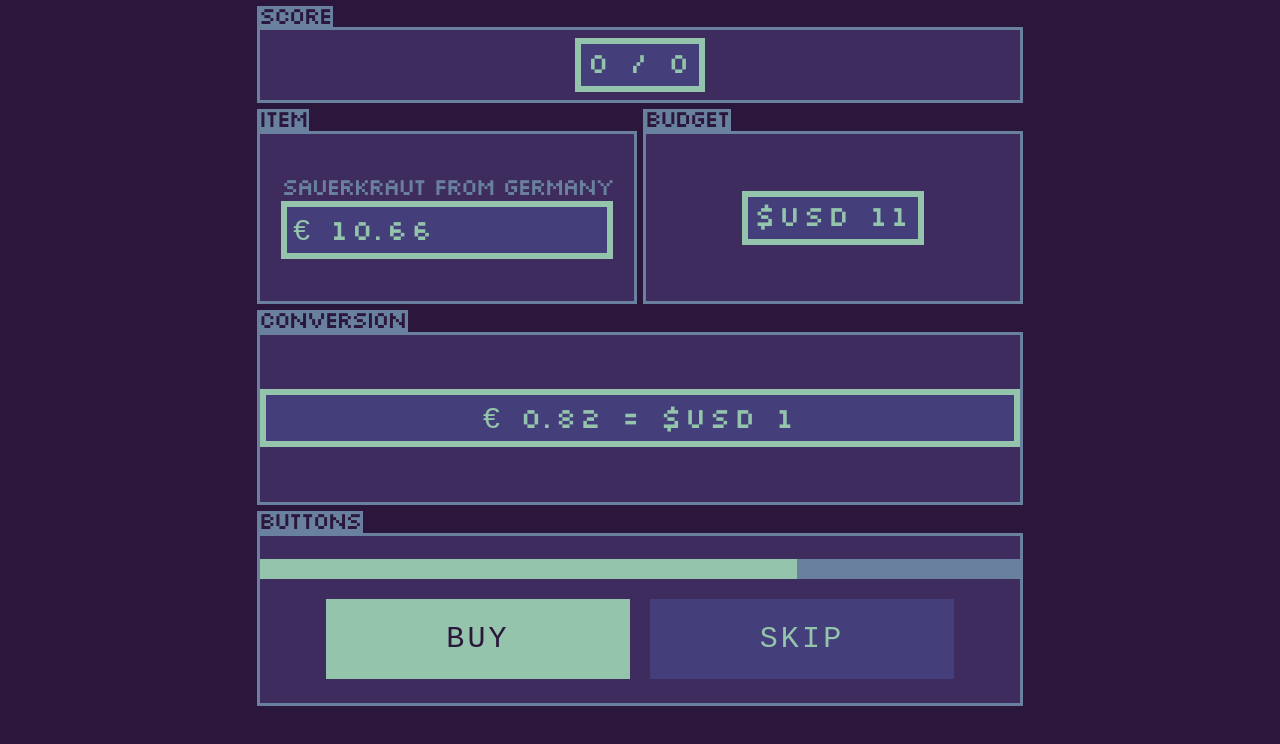
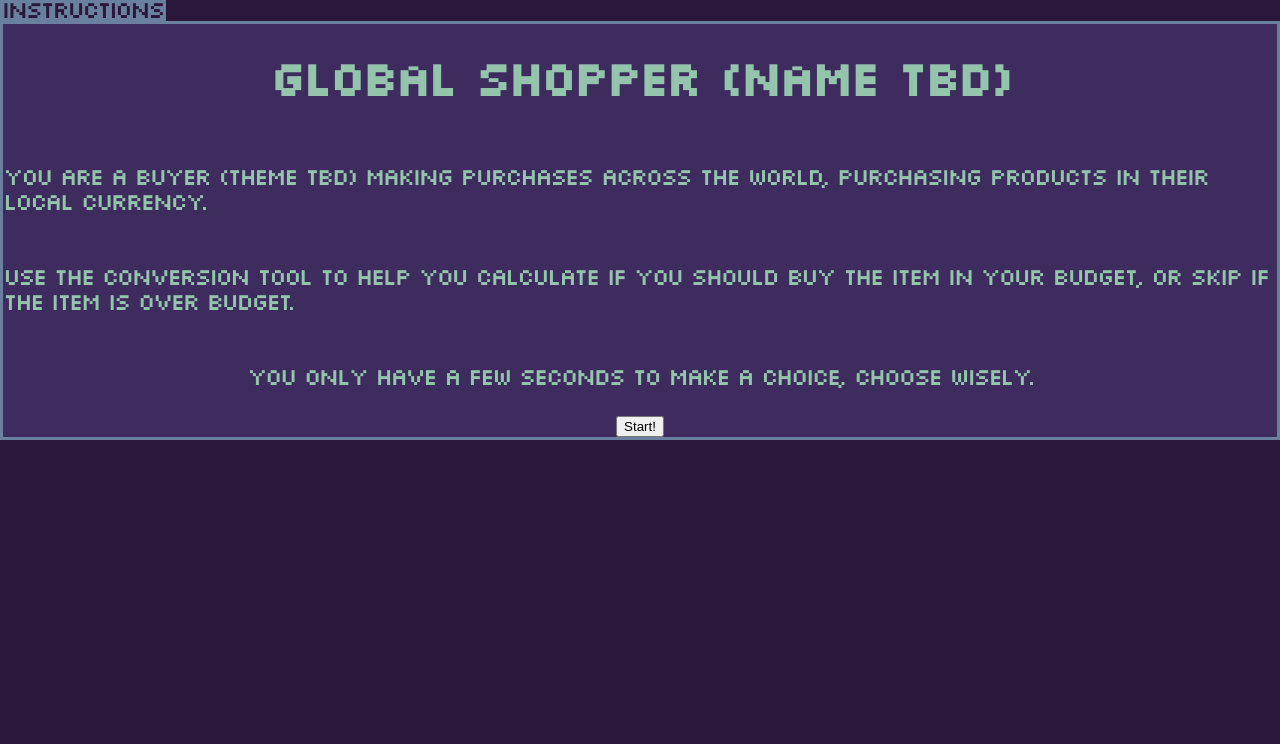
Before and after one commit to brandonchang-stripe/adaptive-pricing, a Next.js app: page /v1 in a window 1280 px wide. Shown: the top 744 px of the page. Built offline with nearby package versions, Linux system fonts and the light colour scheme; no server answers.

Commit message:
instructions

```diff
--- /dev/null
+++ b/src/app/components/StartScreen/index.tsx
@@ -0,0 +1,15 @@
+import Panel from "../Panel";
+
+type Props = {
+  onStart: () => void;
+  children?: JSX.Element;
+};
+
+export default function StartScreen({ onStart, children }: Props) {
+  return (
+    <Panel label="Instructions">
+      {children}
+      <button onClick={onStart}>Start!</button>
+    </Panel>
+  );
+}
--- a/src/app/globals.css
+++ b/src/app/globals.css
@@ -12,7 +12,7 @@
   --color-500: #69809e;
   --color-600: #94c5ac;
 
-  color: var(--color-100);
+  color: var(--color-600);
   font-size: calc(var(--pixel-size) * 8.3);
   letter-spacing: calc(var(--pixel-size) * -.95);
   font-smooth: never;
--- a/src/app/v1/page.tsx
+++ b/src/app/v1/page.tsx
@@ -1,7 +1,7 @@
 "use client";
 
-import React, { use, useEffect } from "react";
-import styles from './page.module.css'
+import React, { use, useEffect, useState } from "react";
+import styles from "./page.module.css";
 import { useAppStore } from "../store";
 import PixelContext from "../components/Context";
 import Panel from "../components/Panel";
@@ -10,16 +10,35 @@ import { ItemDisplay } from "../components/ItemDisplay";
 import Budget from "../components/Budget";
 import Decider from "../components/Decider";
 import Score from "../components/Score";
+import StartScreen from "../components/StartScreen";
 
 export default function Home() {
-  const chooseRandomItem = useAppStore(store => store.chooseRandomItem);
+  const chooseRandomItem = useAppStore((store) => store.chooseRandomItem);
+  const [start, setStart] = useState(false);
 
-  useEffect(() => {
+  function handleStart() {
+    setStart(true);
     chooseRandomItem();
-  }, [chooseRandomItem])
+  }
 
   return (
     <PixelContext>
+      {!start ? (
+        <StartScreen onStart={handleStart}>
+          <>
+            <h1>Global Shopper (Name TBD)</h1>
+            <p>
+              You are a buyer (Theme TBD) making purchases across the world,
+              purchasing products in their local currency.
+            </p>
+            <p>
+              Use the Conversion tool to help you calculate if you should BUY
+              the item in your budget, or SKIP if the item is over budget.
+            </p>
+            <p>You only have a few seconds to make a choice, choose wisely.</p>
+          </>
+        </StartScreen>
+      ) : (
         <main className={styles.main}>
           <div className={styles.grid}>
             <Panel gridName="covn" label="Conversion">
@@ -39,6 +58,7 @@ export default function Home() {
             </Panel>
           </div>
         </main>
+      )}
     </PixelContext>
   );
 }
```
Also changed, not shown: src/app/v2/page.tsx (+25 -5 lines). Lines whose indentation alone changed are shown as unchanged.
